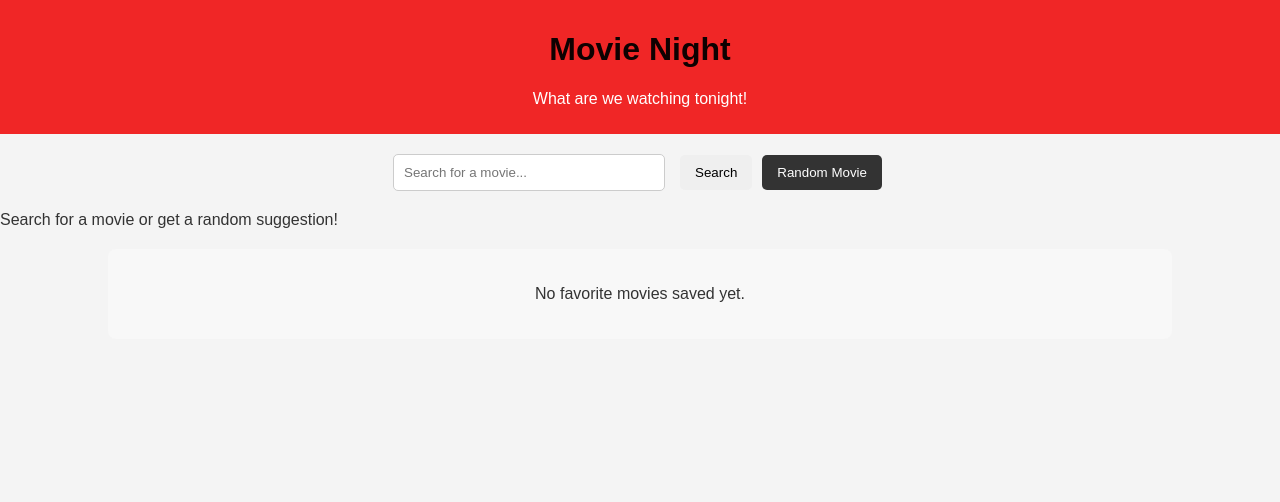
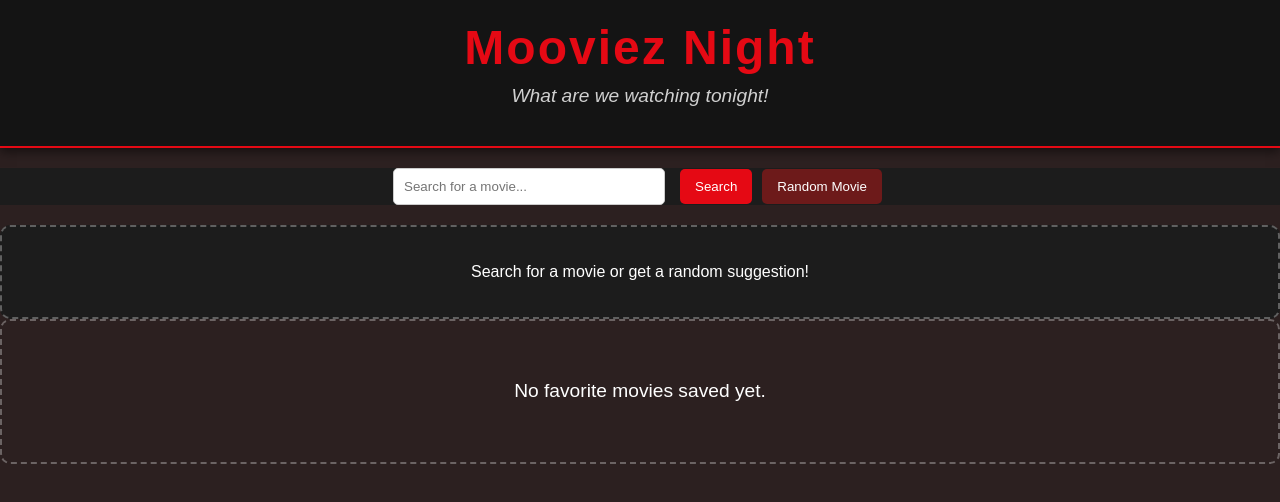
Before and after one commit to julhasur/MooviezNight-F, a React (Create React App) app: page / in a window 1280 px wide. Shown: the top 502 px of the page. Built offline with nearby package versions, Linux system fonts and the light colour scheme.

Commit message:
css compelte

```diff
--- a/src/App.css
+++ b/src/App.css
@@ -2,5 +2,5 @@ body {
   font-family: Arial, sans-serif;
   margin: 0;
   padding: 0;
-  background-color: #f5f5f5;
+  background-color: #1d0606;
 }
--- a/src/Components/FavoritesList.jsx
+++ b/src/Components/FavoritesList.jsx
@@ -3,21 +3,24 @@ import React from 'react';
 function FavoritesList({ favorites, onRemove }) {
   if (favorites.length === 0) {
     return (
-      <div style={styles.empty}>
+      <div className="favorites-empty">
         <p>No favorite movies saved yet.</p>
       </div>
     );
   }
 
   return (
-    <div style={styles.container}>
-      <h2>Your Favorite Movies</h2>
+    <div className="favorites-container">
+      <h2 className="favorites-title">Your Favorite Movies</h2>
       {favorites.map((movie) => (
-        <div key={movie.imdbID} style={styles.movie}>
-          <img src={movie.Poster} alt={movie.Title} style={styles.poster} />
-          <div>
-            <h3>{movie.Title}</h3>
-            <button onClick={() => onRemove(movie.imdbID)} style={styles.button}>
+        <div key={movie.imdbID} className="favorites-movie">
+          <img src={movie.Poster} alt={movie.Title} className="favorites-poster" />
+          <div className="favorites-info">
+            <h3 className="favorites-movie-title">{movie.Title}</h3>
+            <button
+              onClick={() => onRemove(movie.imdbID)}
+              className="favorites-remove-button"
+            >
               Remove
             </button>
           </div>
@@ -27,43 +30,4 @@ function FavoritesList({ favorites, onRemove }) {
   );
 }
 
-const styles = {
-  empty: {
-    textAlign: 'center',
-    padding: '20px',
-    backgroundColor: '#f8f8f8',
-    borderRadius: '8px',
-    margin: '20px auto',
-    width: '80%',
-  },
-  container: {
-    textAlign: 'center',
-    margin: '20px auto',
-    width: '80%',
-  },
-  movie: {
-    display: 'flex',
-    alignItems: 'center',
-    justifyContent: 'space-between',
-    backgroundColor: '#fff',
-    borderRadius: '8px',
-    boxShadow: '0 4px 8px rgba(0,0,0,0.1)',
-    padding: '10px',
-    margin: '10px 0',
-  },
-  poster: {
-    width: '50px',
-    borderRadius: '8px',
-    marginRight: '10px',
-  },
-  button: {
-    backgroundColor: '#ff4d4d',
-    color: 'white',
-    border: 'none',
-    borderRadius: '5px',
-    padding: '5px 10px',
-    cursor: 'pointer',
-  },
-};
-
 export default FavoritesList;
--- a/src/Components/MovieCard.js
+++ b/src/Components/MovieCard.js
@@ -1,23 +1,23 @@
 function MovieCard({ movie, onSave }) {
     if (!movie) {
       return (
-        <div style={styles.placeholder}>
+        <div className="movie-placeholder">
           <p>Search for a movie or get a random suggestion!</p>
         </div>
       );
     }
 
     return (
-      <div style={styles.card}>
+      <div className="movie-card">
         {movie.Poster !== 'N/A' && (
-          <img src={movie.Poster} alt={movie.Title} style={styles.poster} />
+          <img src={movie.Poster} alt={movie.Title} className="movie-poster" />
         )}
-        <div style={styles.details}>
-          <h2>{movie.Title}</h2>
+        <div className="movie-details">
+          <h2 className="movie-title">{movie.Title}</h2>
           <p><strong>Year:</strong> {movie.Year}</p>
           <p><strong>Genre:</strong> {movie.Genre}</p>
           <p><strong>Plot:</strong> {movie.Plot}</p>
-          <button onClick={() => onSave(movie)} style={styles.saveButton}>
+          <button onClick={() => onSave(movie)} className="save-button">
             Save to Favorites
           </button>
         </div>
@@ -25,18 +25,4 @@ function MovieCard({ movie, onSave }) {
     );
   }
 
-  const styles = {
-    // Add this to styles object
-    saveButton: {
-      marginTop: '10px',
-      padding: '10px 15px',
-      backgroundColor: '#333',
-      color: 'white',
-      border: 'none',
-      borderRadius: '5px',
-      cursor: 'pointer',
-    },
-  };
-
-
-    export default MovieCard;
+  export default MovieCard;
--- a/src/Components/SearchBar.jsx
+++ b/src/Components/SearchBar.jsx
@@ -1,4 +1,5 @@
 import React, { useState } from 'react';
+
 
 function SearchBar({ onSearch, onRandom }) {
   const [query, setQuery] = useState('');
@@ -6,48 +7,27 @@ function SearchBar({ onSearch, onRandom }) {
   const handleSearch = () => {
     if (query.trim()) {
       onSearch(query);
-      setQuery(''); // Clear the input field after search
+      setQuery(''); //this is it Clear the input field after search
     }
   };
 
   return (
-    <div style={styles.container}>
+    <div className="search-container">
       <input
         type="text"
         value={query}
         onChange={(e) => setQuery(e.target.value)}
         placeholder="Search for a movie..."
-        style={styles.input}
+        className="search-input"
       />
-      <button onClick={handleSearch} style={styles.button}>
+      <button onClick={handleSearch} className="search-button">
         Search
       </button>
-      <button onClick={onRandom} style={{ ...styles.button, backgroundColor: '#333', color: 'white' }}>
+      <button onClick={onRandom} className="random-button">
         Random Movie
       </button>
     </div>
   );
 }
 
-const styles = {
-  container: {
-    textAlign: 'center',
-    margin: '20px 0',
-  },
-  input: {
-    padding: '10px',
-    width: '250px',
-    marginRight: '10px',
-    borderRadius: '5px',
-    border: '1px solid #ccc',
-  },
-  button: {
-    padding: '10px 15px',
-    margin: '0 5px',
-    borderRadius: '5px',
-    border: 'none',
-    cursor: 'pointer',
-  },
-};
-
 export default SearchBar;
--- a/src/Components/header/Header.jsx
+++ b/src/Components/header/Header.jsx
@@ -1,10 +1,9 @@
-
 function Header() {
     return (
       <div>
-<header className='App-header'>
-<h1>Movie Night</h1>
-<p>What are we watching tonight!</p>
+        <header className="app-header">
+          <h1 className="app-title">Mooviez Night</h1>
+          <p className="app-tagline">What are we watching tonight!</p>
         </header>
       </div>
     );
--- a/src/index.css
+++ b/src/index.css
@@ -1,40 +1,207 @@
+/* Favorites List Container */
 body {
   font-family: Arial, sans-serif;
   margin: 0;
   padding: 0;
-  background-color: #f4f4f4;
-  color: #333;
+  background-color: #0f0202e0; /* Darker shade for contrast */
+}
+.favorites-container {
+  padding: 20px;
+  background-color: #141414; /* Netflix dark background */
+  border-radius: 10px;
+  box-shadow: 0 4px 10px rgba(0, 0, 0, 0.5);
 }
 
-h1, h2, h3 {
-  color: #0e0101;
+.favorites-title {
+  font-size: 1.8rem;
+  color: #fff;
+  margin-bottom: 20px;
 }
 
-button {
+/* Empty State */
+.favorites-empty {
+  text-align: center;
+  color: #fff;
+  padding: 40px 20px;
+  font-size: 1.2rem;
+  border: 2px dashed rgba(255, 255, 255, 0.3);
+  border-radius: 10px;
+}
+
+/* Movie Card */
+.favorites-movie {
+  display: flex;
+  align-items: center;
+  margin-bottom: 20px;
+  background-color: #1c1c1c;
+  border-radius: 10px;
+  overflow: hidden;
+  transition: transform 0.3s ease;
+}
+
+.favorites-movie:hover {
+  transform: scale(1.02);
+}
+
+.favorites-poster {
+  width: 80px;
+  height: 120px;
+  object-fit: cover;
+  border-right: 2px solid rgba(255, 255, 255, 0.1);
+}
+
+.favorites-info {
+  flex: 1;
+  padding: 10px 15px;
+  color: #fff;
+}
+
+.favorites-movie-title {
+  font-size: 1.2rem;
+  margin-bottom: 10px;
+}
+
+/* Remove Button */
+.favorites-remove-button {
+  background-color: transparent;
+  border: 2px solid #e50914; /* Netflix red */
+  color: #e50914;
+  padding: 5px 10px;
+  font-size: 1rem;
+  border-radius: 5px;
   cursor: pointer;
+  transition: background-color 0.3s ease, color 0.3s ease;
+}
+
+.favorites-remove-button:hover {
+  background-color: #e50914;
+  color: #fff;
+}
+
+/* Header Container */
+.app-header {
+  background-color: #141414; /* Netflix dark background */
+  text-align: center;
+  padding: 20px 0;
+  box-shadow: 0 4px 10px rgba(0, 0, 0, 0.5);
+  border-bottom: 2px solid #e50914; /* Netflix red accent */
+}
+
+/* Title Styling */
+.app-title {
+  color: #e50914;
+  font-size: 3rem;
+  margin: 0;
+  font-weight: bold;
+  letter-spacing: 2px;
+}
+
+/* Tagline Styling */
+.app-tagline {
+  color: #fff;
+  font-size: 1.2rem;
+  margin-top: 10px;
+  font-style: italic;
+  opacity: 0.8;
+}
+/* Placeholder */
+.movie-placeholder {
+  padding: 20px;
+  text-align: center;
+  color: #fff;
+  background-color: #1c1c1c;
+  border-radius: 10px;
+  border: 2px dashed rgba(255, 255, 255, 0.3);
+}
+
+/* Movie Card */
+.movie-card {
+  display: flex;
+  flex-direction: column;
+  align-items: center;
+  background-color: #141414;
+  color: #fff;
+  border-radius: 10px;
+  padding: 20px;
+  box-shadow: 0 4px 10px rgba(0, 0, 0, 0.5);
+  margin: 20px 0;
+  text-align: center;
+}
+
+.movie-card:hover {
+  transform: scale(1.02);
+  transition: transform 0.3s ease;
+}
+
+/* Poster */
+.movie-poster {
+  width: 200px;
+  height: 300px;
+  object-fit: cover;
+  border-radius: 10px;
+  margin-bottom: 15px;
+}
+
+/* Details */
+.movie-details {
+  padding: 10px 15px;
+}
+
+.movie-title {
+  font-size: 1.5rem;
+  margin-bottom: 10px;
+}
+
+/* Save Button */
+.save-button {
+  margin-top: 10px;
+  padding: 10px 15px;
+  background-color: #e50914;
+  color: white;
+  border: none;
+  border-radius: 5px;
+  cursor: pointer;
+  font-size: 1rem;
   transition: background-color 0.3s ease;
 }
 
-button:hover {
-  background-color: #555;
+.save-button:hover {
+  background-color: #f40612;
+}
+.search-container {
+  text-align: center;
+  margin: 20px 0;
+  background-color: #1c1c1c;
 }
 
-.container {
-  max-width: 800px;
-  margin: 0 auto;
-  padding: 20px;
+.search-input {
+  padding: 10px;
+  width: 250px;
+  margin-right: 10px;
+  border-radius: 5px;
+  border: 1px solid #ccc;
 }
 
-header {
-  background-color: #f02626;
-  color: white;
-  padding: 10px 20px;
-  text-align: center;
+.search-button,
+.random-button {
+  padding: 10px 15px;
+  margin: 0 5px;
+  border-radius: 5px;
+  border: none;
+  cursor: pointer;
 }
 
-footer {
-  text-align: center;
-  padding: 10px;
-  margin-top: 20px;
-  background-color: #ddd;
+.search-button {
+  background-color: #e50914; /* Netflix red */
+  color: white;
 }
+
+.random-button {
+  background-color: #6d1a1a; /* Darker shade for contrast */
+  color: white;
+}
+
+.search-button:hover,
+.random-button:hover {
+  opacity: 0.8;
+}
```
Lines whose indentation alone changed are shown as unchanged.
